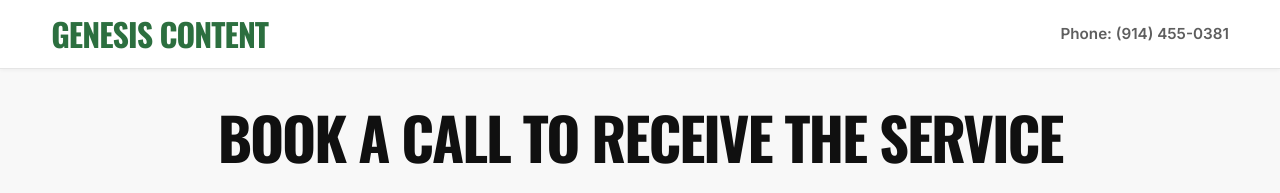
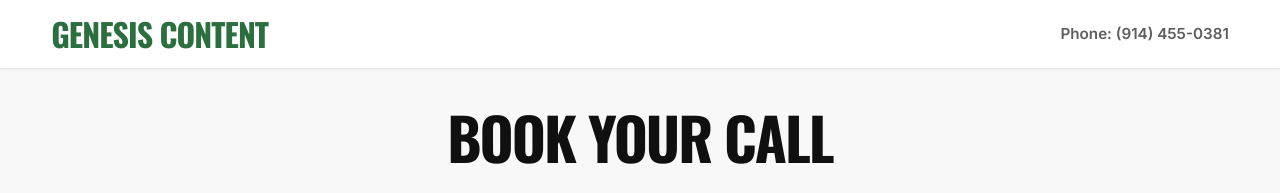
Before and after one commit to tdgeraldmcd/genesiswebsite, a plain HTML site: page bac/index.html in a window 1280 px wide. Shown: the top 193 px of the page. Drawn offline with nearby package versions, Linux system fonts and the light colour scheme; grey boxes are pictures that could not be loaded.

Commit message:
copy change

```diff
--- a/bac/index.html
+++ b/bac/index.html
@@ -77,7 +77,7 @@
 
       <main>
         <article class="about-article thesis-article" aria-labelledby="page-title">
-          <h1 id="page-title">Book A Call to Receive the Service</h1>
+          <h1 id="page-title">Book Your Call</h1>
 
           <div class="bac-calendar" aria-label="Book a time to meet">
             <iframe
```
